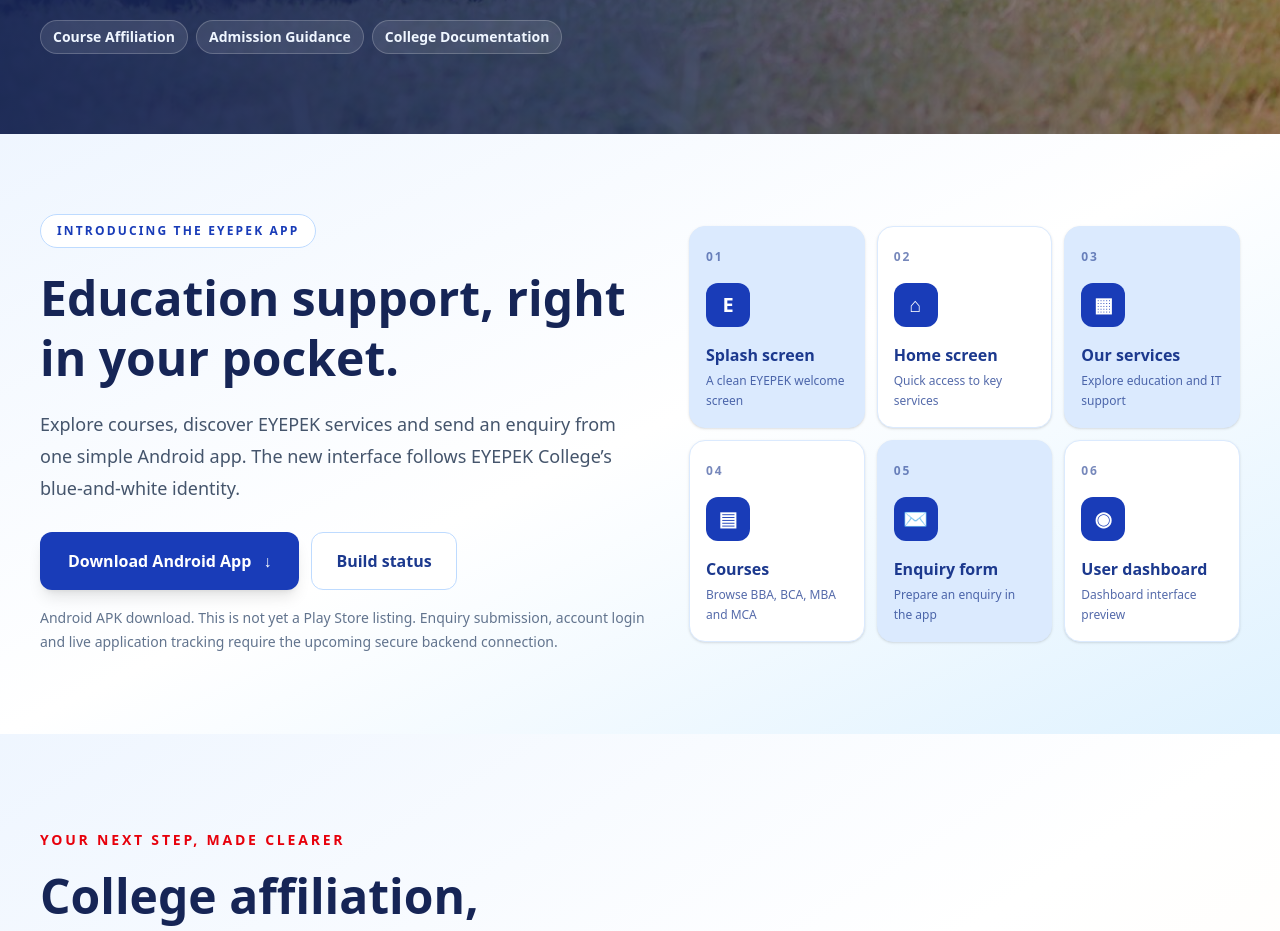
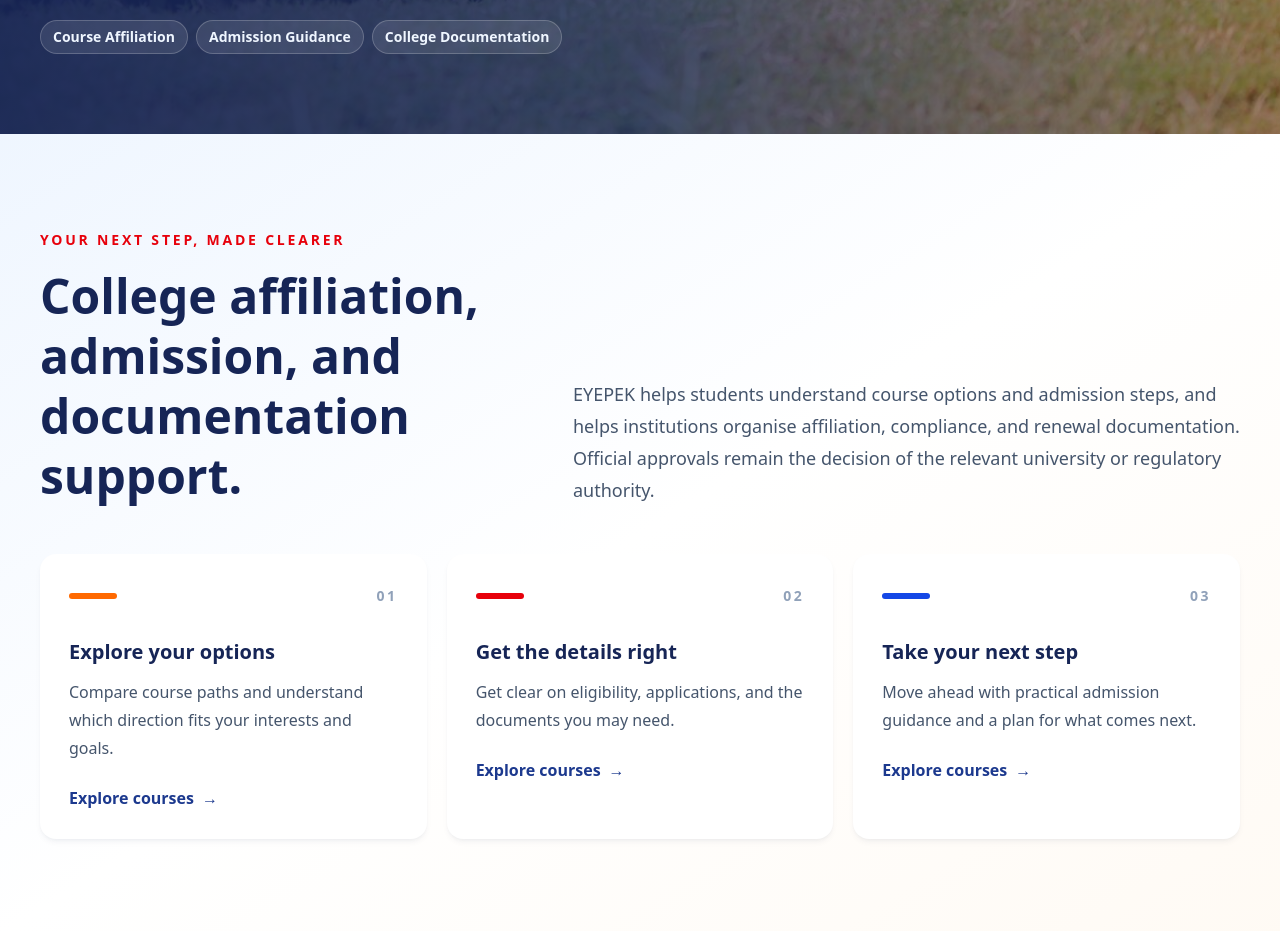
Before and after one commit to eyepek/EYEPEK, a React (Vite) app: page / in a window 1280 px wide. Shown: the part 1020-1951 px from the top of the page. Built offline with nearby package versions, Linux system fonts and the light colour scheme.

Commit message:
Remove large EYEPEK app promotion section from homepage

```diff
--- a/src/pages/HomePage.jsx
+++ b/src/pages/HomePage.jsx
@@ -144,42 +144,6 @@
             <a href='#student-support' className='relative mt-6 inline-flex items-center gap-2 font-bold text-orange-200 transition hover:text-white'>Browse all services <FaArrowRight aria-hidden='true' /></a>
           </div>
         </aside>
-      </div>
-    </section>
-
-    <section id='download-app' className='overflow-hidden bg-gradient-to-br from-blue-50 via-white to-sky-100'>
-      <div className='mx-auto max-w-7xl px-6 py-16 md:px-10 md:py-20'>
-        <div className='grid items-center gap-10 lg:grid-cols-[1.05fr_0.95fr]'>
-          <div>
-            <p className='inline-flex rounded-full border border-blue-200 bg-white px-4 py-2 text-xs font-extrabold uppercase tracking-[0.18em] text-blue-800'>Introducing the EYEPEK app</p>
-            <h2 className='mt-5 text-3xl font-black leading-tight text-blue-950 sm:text-4xl md:text-5xl'>Education support, right in your pocket.</h2>
-            <p className='mt-5 max-w-2xl text-lg leading-8 text-slate-600'>Explore courses, discover EYEPEK services and send an enquiry from one simple Android app. The new interface follows EYEPEK College’s blue-and-white identity.</p>
-            <div className='mt-7 flex flex-wrap gap-3'>
-              <a href='https://github.com/eyepek/EYEPEK/releases/download/android-latest/app-release.apk' className='inline-flex items-center justify-center gap-3 rounded-xl bg-blue-800 px-7 py-4 font-extrabold text-white shadow-lg transition hover:-translate-y-0.5 hover:bg-blue-700 focus-visible:outline-none focus-visible:ring-4 focus-visible:ring-blue-200' aria-label='Download EYEPEK Android app'>
-                Download Android App <span aria-hidden='true'>↓</span>
-              </a>
-              <a href='https://github.com/eyepek/EYEPEK/actions/runs/41205409412' className='inline-flex items-center justify-center rounded-xl border border-blue-200 bg-white px-6 py-4 font-bold text-blue-900 transition hover:bg-blue-50'>Build status</a>
-            </div>
-            <p className='mt-4 text-sm leading-6 text-slate-500'>Android APK download. This is not yet a Play Store listing. Enquiry submission, account login and live application tracking require the upcoming secure backend connection.</p>
-          </div>
-          <div className='grid grid-cols-2 gap-3 sm:grid-cols-3'>
-            {[
-              [ '01', 'Splash screen', 'A clean EYEPEK welcome screen', 'bg-blue-100 text-blue-900' ],
-              [ '02', 'Home screen', 'Quick access to key services', 'bg-white text-blue-900' ],
-              [ '03', 'Our services', 'Explore education and IT support', 'bg-blue-100 text-blue-900' ],
-              [ '04', 'Courses', 'Browse BBA, BCA, MBA and MCA', 'bg-white text-blue-900' ],
-              [ '05', 'Enquiry form', 'Prepare an enquiry in the app', 'bg-blue-100 text-blue-900' ],
-              [ '06', 'User dashboard', 'Dashboard interface preview', 'bg-white text-blue-900' ],
-            ].map(([number, title, description, color]) => (
-              <article key={number} className={`rounded-2xl border border-blue-100 ${color} p-4 shadow-sm`}>
-                <span className='text-xs font-black tracking-[0.16em] opacity-60'>{number}</span>
-                <div className='my-4 flex h-11 w-11 items-center justify-center rounded-xl bg-blue-800 text-xl font-black text-white'>{number === '01' ? 'E' : number === '02' ? '⌂' : number === '03' ? '▦' : number === '04' ? '▤' : number === '05' ? '✉' : '◉'}</div>
-                <h3 className='font-extrabold'>{title}</h3>
-                <p className='mt-1 text-xs leading-5 opacity-75'>{description}</p>
-              </article>
-            ))}
-          </div>
-        </div>
       </div>
     </section>
 
```
